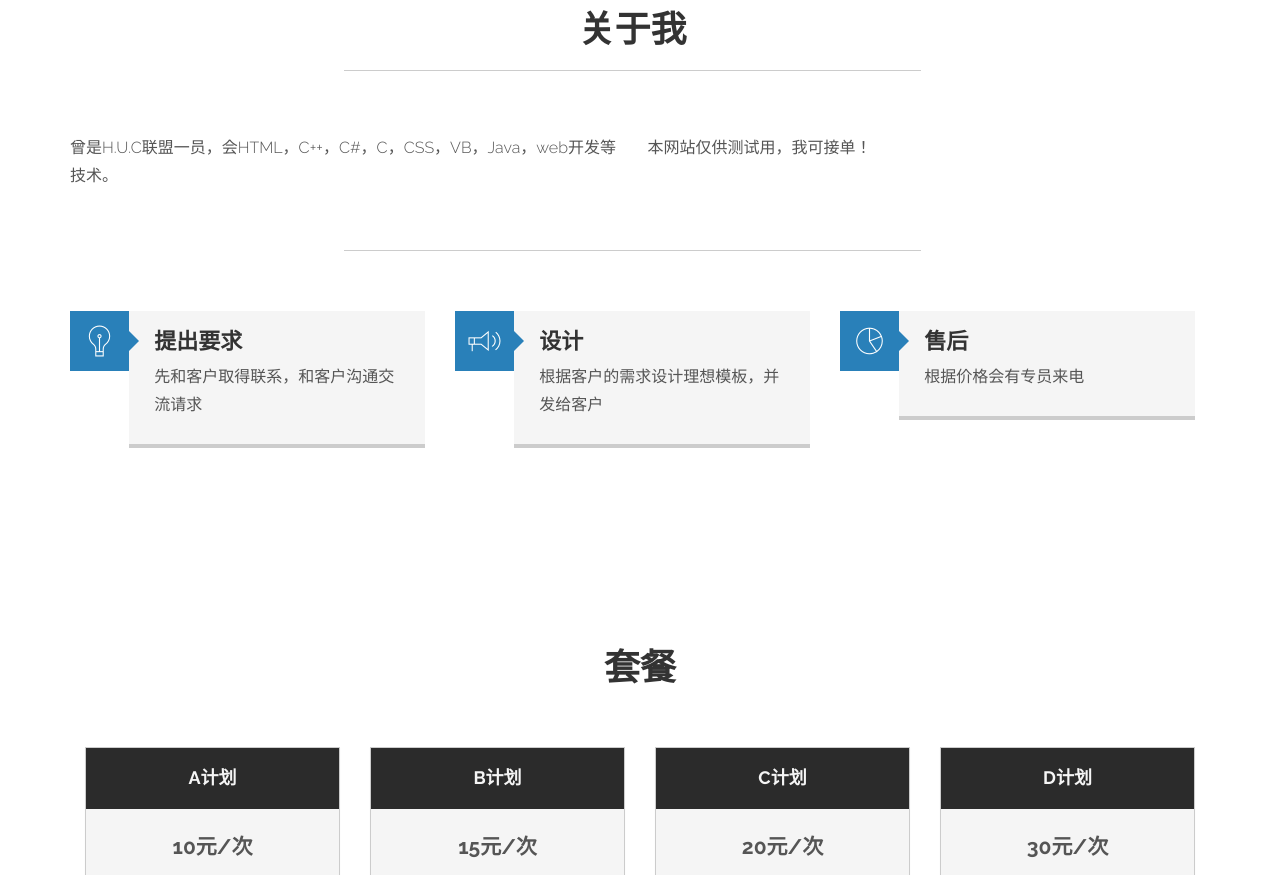
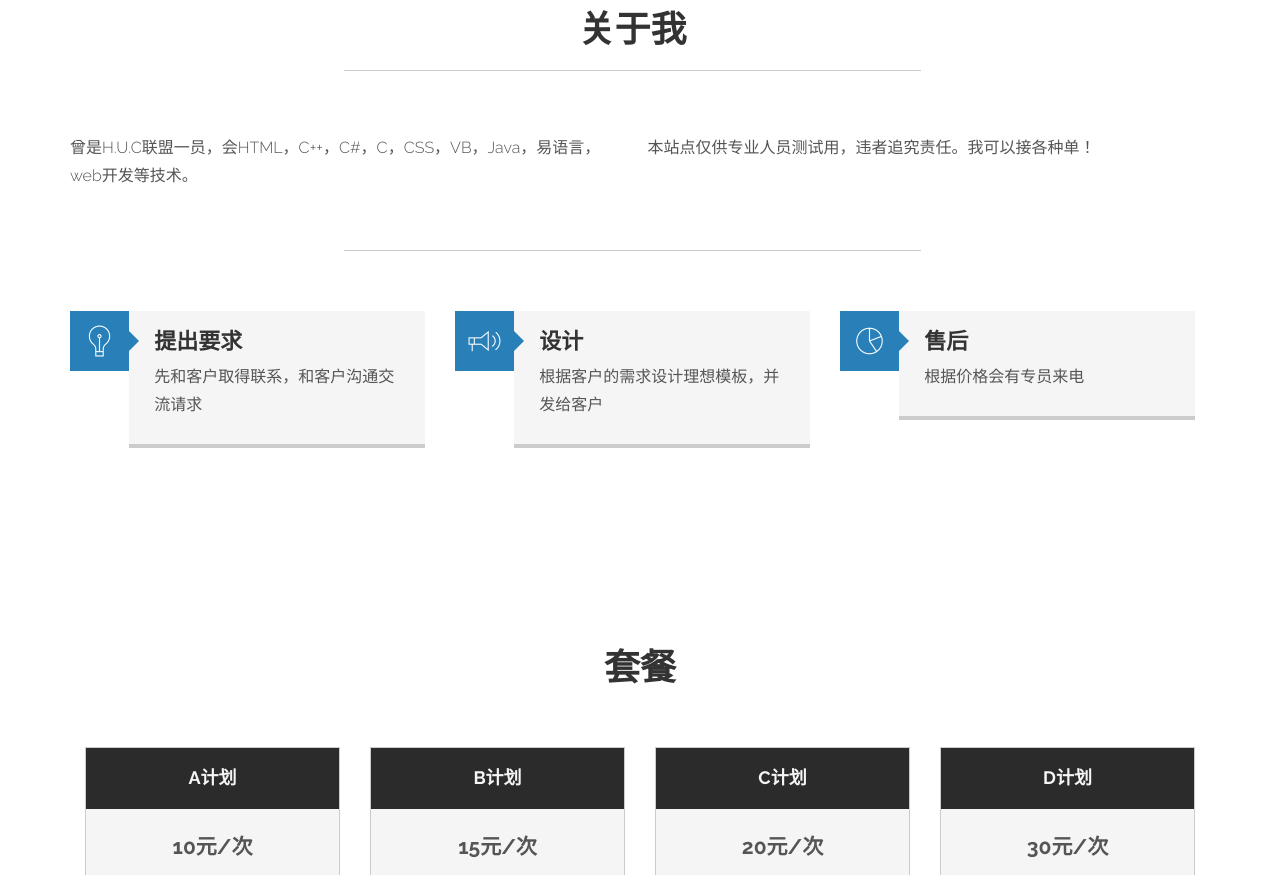
Before and after one commit to fon11731/fon11731.github.iojiu, a plain HTML site: page index.html in a window 1280 px wide. Shown: the part 880-1755 px from the top of the page. Drawn offline with Linux system fonts and the light colour scheme; files whose address does not match are found by name.

Commit message:
Update index.html

```diff
--- a/index.html
+++ b/index.html
@@ -80,10 +80,10 @@
 					<h1 class="fade-down centered section-title">关于我</h1>
 					<hr>
 					<div class="fade-up col-md-6">
-						<p>曾是H.U.C联盟一员，会HTML，C++，C#，C，CSS，VB，Java，web开发等技术。 </p>
+						<p>曾是H.U.C联盟一员，会HTML，C++，C#，C，CSS，VB，Java，易语言，web开发等技术。 </p>
 					</div>
 					<div class="fade-up col-md-6">
-						<p>本网站仅供测试用，我可接单！ </p>
+						<p>本站点仅供专业人员测试用，违者追究责任。我可以接各种单！ </p>
 					</div>
 				</div>
 
```
